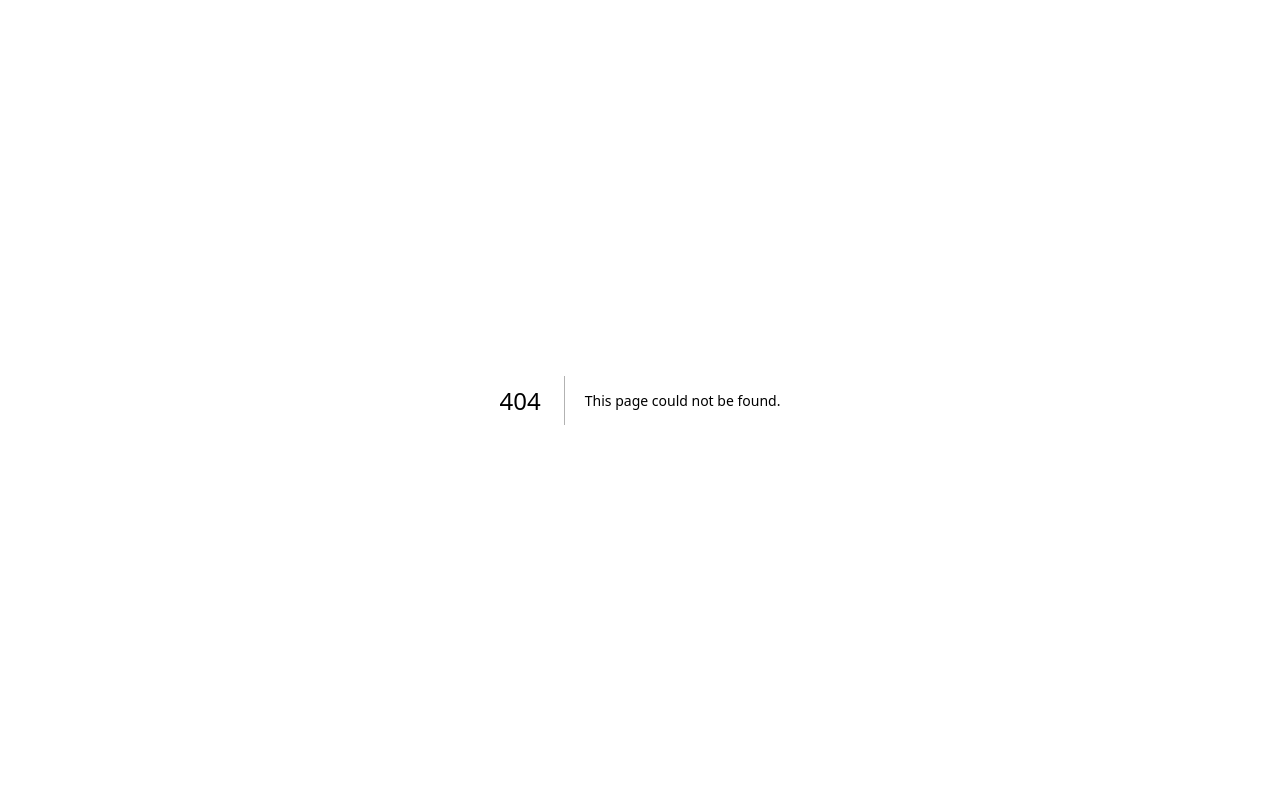
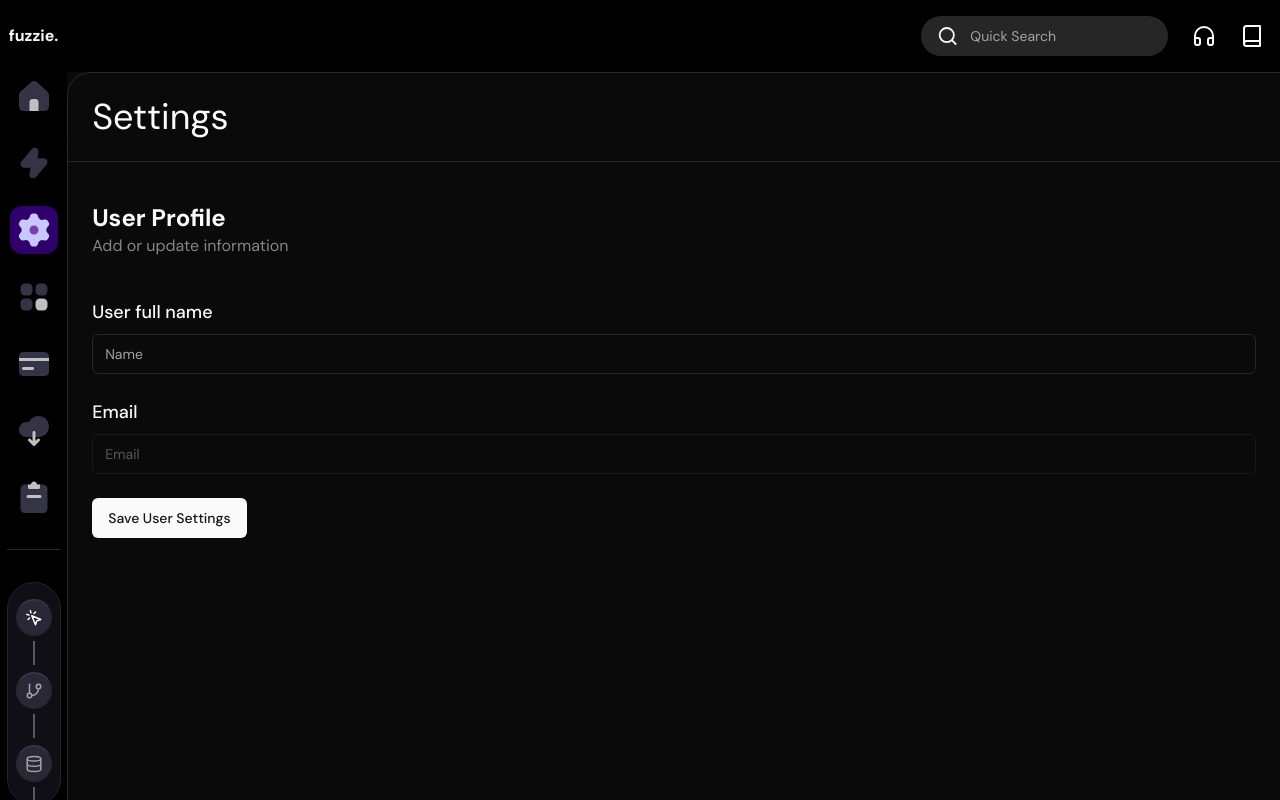
Before and after one commit to kuldeepsaini23/fuzzie, a Next.js app: page /settings in a window 1280 px wide. Before the commit this address had no page. Built offline with nearby package versions, Linux system fonts and the light colour scheme.

Commit message:
add: Settings page

```diff
--- a/package.json
+++ b/package.json
@@ -9,8 +9,10 @@
     "lint": "next lint"
   },
   "dependencies": {
+    "@hookform/resolvers": "^3.4.0",
     "@radix-ui/react-dialog": "^1.0.5",
     "@radix-ui/react-dropdown-menu": "^2.0.6",
+    "@radix-ui/react-label": "^2.0.2",
     "@radix-ui/react-separator": "^1.0.3",
     "@radix-ui/react-slot": "^1.0.2",
     "@radix-ui/react-tooltip": "^1.0.7",
@@ -25,9 +27,11 @@
     "next-themes": "^0.3.0",
     "react": "^18",
     "react-dom": "^18",
+    "react-hook-form": "^7.51.4",
     "tailwind-merge": "^2.3.0",
     "tailwindcss-animate": "^1.0.7",
-    "vaul": "^0.9.1"
+    "vaul": "^0.9.1",
+    "zod": "^3.23.8"
   },
   "devDependencies": {
     "@types/node": "^20",
--- /dev/null
+++ b/src/app/(main)/(pages)/settings/page.tsx
@@ -0,0 +1,23 @@
+import ProfileForm from "@/components/forms/profile-form";
+import React from "react";
+
+type Props = {};
+
+const Settings = (props: Props) => {
+  return (
+    <div className="flex flex-col gap-4">
+      <h1 className="text-4xl sticky top-0 z-[10] p-6 bg-background/50 backdrop-blur-lg flex items-center border-b">
+        <span>Settings</span>
+      </h1>
+      <div className="flex flex-col gap-10 p-6">
+        <div>
+          <h2 className="text-2xl font-bold">User Profile</h2>
+          <p className="text-base text-white/50">Add or update information</p>
+        </div>
+        <ProfileForm/>
+      </div>
+    </div>
+  );
+};
+
+export default Settings;
--- /dev/null
+++ b/src/components/forms/profile-form.tsx
@@ -0,0 +1,108 @@
+'use client'
+
+import React, { use, useEffect, useState } from 'react'
+import { useForm } from 'react-hook-form'
+import { zodResolver } from '@hookform/resolvers/zod'
+import { z } from 'zod'
+import { EditUserProfileSchema } from '@/lib/types'
+import {
+  Form,
+  FormControl,
+  FormField,
+  FormItem,
+  FormLabel,
+  FormMessage,
+} from '../ui/form'
+import { Input } from '../ui/input'
+import { Button } from '../ui/button'
+import { Loader2 } from 'lucide-react'
+
+type Props = {
+  user?: any
+  onUpdate?: any
+}
+
+const ProfileForm = ({  }: Props) => {
+  const [isLoading, setIsLoading] = useState(false)
+  const form = useForm<z.infer<typeof EditUserProfileSchema>>({
+    mode: 'onChange',
+    resolver: zodResolver(EditUserProfileSchema),
+    defaultValues: {
+      name: "",
+      email: '',
+    },
+  })
+
+  // const handleSubmit = async (
+  //   values: z.infer<typeof EditUserProfileSchema>
+  // ) => {
+  //   setIsLoading(true)
+  //   await onUpdate(values.name)
+  //   setIsLoading(false)
+  // }
+
+  // useEffect(() => {
+  //   form.reset({ name: user.name, email: user.email })
+  // // eslint-disable-next-line react-hooks/exhaustive-deps
+  // }, [user])
+
+  return (
+    <Form {...form}>
+      <form
+        className="flex flex-col gap-6"
+        // onSubmit={form.handleSubmit(handleSubmit)}
+      >
+        <FormField
+          disabled={isLoading}
+          control={form.control}
+          name="name"
+          render={({ field }: any) => (
+            <FormItem>
+              <FormLabel className="text-lg">User full name</FormLabel>
+              <FormControl>
+                <Input
+                  {...field}
+                  placeholder="Name"
+                />
+              </FormControl>
+              <FormMessage />
+            </FormItem>
+          )}
+        />
+        <FormField
+          control={form.control}
+          name="email"
+          render={({ field }:any) => (
+            <FormItem>
+              <FormLabel className="text-lg">Email</FormLabel>
+              <FormControl>
+                <Input
+                  {...field}
+                  disabled={true}
+                  placeholder="Email"
+                  type="email"
+                />
+              </FormControl>
+              <FormMessage />
+            </FormItem>
+          )}
+        />
+        <Button
+          type="submit"
+          className="self-start hover:bg-[#2F006B] hover:text-white "
+        >
+          {isLoading ? (
+            <>
+              <Loader2 className="mr-2 h-4 w-4 animate-spin" />
+              Saving
+            </>
+          ) : (
+            'Save User Settings'
+          )}
+        </Button>
+      </form>
+    </Form>
+  )
+}
+
+export default ProfileForm
--- /dev/null
+++ b/src/components/ui/form.tsx
@@ -0,0 +1,176 @@
+import * as React from "react"
+import * as LabelPrimitive from "@radix-ui/react-label"
+import { Slot } from "@radix-ui/react-slot"
+import {
+  Controller,
+  ControllerProps,
+  FieldPath,
+  FieldValues,
+  FormProvider,
+  useFormContext,
+} from "react-hook-form"
+
+import { cn } from "@/lib/utils"
+import { Label } from "@/components/ui/label"
+
+const Form = FormProvider
+
+type FormFieldContextValue<
+  TFieldValues extends FieldValues = FieldValues,
+  TName extends FieldPath<TFieldValues> = FieldPath<TFieldValues>
+> = {
+  name: TName
+}
+
+const FormFieldContext = React.createContext<FormFieldContextValue>(
+  {} as FormFieldContextValue
+)
+
+const FormField = <
+  TFieldValues extends FieldValues = FieldValues,
+  TName extends FieldPath<TFieldValues> = FieldPath<TFieldValues>
+>({
+  ...props
+}: ControllerProps<TFieldValues, TName>) => {
+  return (
+    <FormFieldContext.Provider value={{ name: props.name }}>
+      <Controller {...props} />
+    </FormFieldContext.Provider>
+  )
+}
+
+const useFormField = () => {
+  const fieldContext = React.useContext(FormFieldContext)
+  const itemContext = React.useContext(FormItemContext)
+  const { getFieldState, formState } = useFormContext()
+
+  const fieldState = getFieldState(fieldContext.name, formState)
+
+  if (!fieldContext) {
+    throw new Error("useFormField should be used within <FormField>")
+  }
+
+  const { id } = itemContext
+
+  return {
+    id,
+    name: fieldContext.name,
+    formItemId: `${id}-form-item`,
+    formDescriptionId: `${id}-form-item-description`,
+    formMessageId: `${id}-form-item-message`,
+    ...fieldState,
+  }
+}
+
+type FormItemContextValue = {
+  id: string
+}
+
+const FormItemContext = React.createContext<FormItemContextValue>(
+  {} as FormItemContextValue
+)
+
+const FormItem = React.forwardRef<
+  HTMLDivElement,
+  React.HTMLAttributes<HTMLDivElement>
+>(({ className, ...props }, ref) => {
+  const id = React.useId()
+
+  return (
+    <FormItemContext.Provider value={{ id }}>
+      <div ref={ref} className={cn("space-y-2", className)} {...props} />
+    </FormItemContext.Provider>
+  )
+})
+FormItem.displayName = "FormItem"
+
+const FormLabel = React.forwardRef<
+  React.ElementRef<typeof LabelPrimitive.Root>,
+  React.ComponentPropsWithoutRef<typeof LabelPrimitive.Root>
+>(({ className, ...props }, ref) => {
+  const { error, formItemId } = useFormField()
+
+  return (
+    <Label
+      ref={ref}
+      className={cn(error && "text-destructive", className)}
+      htmlFor={formItemId}
+      {...props}
+    />
+  )
+})
+FormLabel.displayName = "FormLabel"
+
+const FormControl = React.forwardRef<
+  React.ElementRef<typeof Slot>,
+  React.ComponentPropsWithoutRef<typeof Slot>
+>(({ ...props }, ref) => {
+  const { error, formItemId, formDescriptionId, formMessageId } = useFormField()
+
+  return (
+    <Slot
+      ref={ref}
+      id={formItemId}
+      aria-describedby={
+        !error
+          ? `${formDescriptionId}`
+          : `${formDescriptionId} ${formMessageId}`
+      }
+      aria-invalid={!!error}
+      {...props}
+    />
+  )
+})
+FormControl.displayName = "FormControl"
+
+const FormDescription = React.forwardRef<
+  HTMLParagraphElement,
+  React.HTMLAttributes<HTMLParagraphElement>
+>(({ className, ...props }, ref) => {
+  const { formDescriptionId } = useFormField()
+
+  return (
+    <p
+      ref={ref}
+      id={formDescriptionId}
+      className={cn("text-sm text-muted-foreground", className)}
+      {...props}
+    />
+  )
+})
+FormDescription.displayName = "FormDescription"
+
+const FormMessage = React.forwardRef<
+  HTMLParagraphElement,
+  React.HTMLAttributes<HTMLParagraphElement>
+>(({ className, children, ...props }, ref) => {
+  const { error, formMessageId } = useFormField()
+  const body = error ? String(error?.message) : children
+
+  if (!body) {
+    return null
+  }
+
+  return (
+    <p
+      ref={ref}
+      id={formMessageId}
+      className={cn("text-sm font-medium text-destructive", className)}
+      {...props}
+    >
+      {body}
+    </p>
+  )
+})
+FormMessage.displayName = "FormMessage"
+
+export {
+  useFormField,
+  Form,
+  FormItem,
+  FormLabel,
+  FormControl,
+  FormDescription,
+  FormMessage,
+  FormField,
+}
--- /dev/null
+++ b/src/components/ui/label.tsx
@@ -0,0 +1,26 @@
+"use client"
+
+import * as React from "react"
+import * as LabelPrimitive from "@radix-ui/react-label"
+import { cva, type VariantProps } from "class-variance-authority"
+
+import { cn } from "@/lib/utils"
+
+const labelVariants = cva(
+  "text-sm font-medium leading-none peer-disabled:cursor-not-allowed peer-disabled:opacity-70"
+)
+
+const Label = React.forwardRef<
+  React.ElementRef<typeof LabelPrimitive.Root>,
+  React.ComponentPropsWithoutRef<typeof LabelPrimitive.Root> &
+    VariantProps<typeof labelVariants>
+>(({ className, ...props }, ref) => (
+  <LabelPrimitive.Root
+    ref={ref}
+    className={cn(labelVariants(), className)}
+    {...props}
+  />
+))
+Label.displayName = LabelPrimitive.Root.displayName
+
+export { Label }
--- /dev/null
+++ b/src/lib/types.ts
@@ -0,0 +1,6 @@
+import { z } from "zod";
+
+export const EditUserProfileSchema = z.object({
+  email: z.string().email('Required'),
+  name: z.string().min(1, 'Required'),
+})
```
Also changed, not shown: 1 other file (tests, documents, lock files or other folders).
